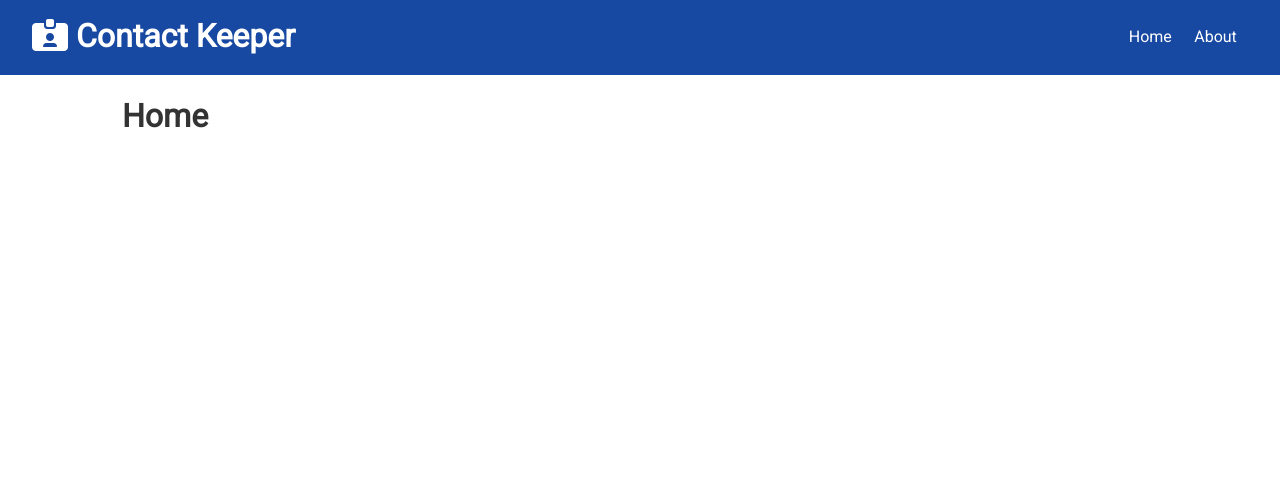
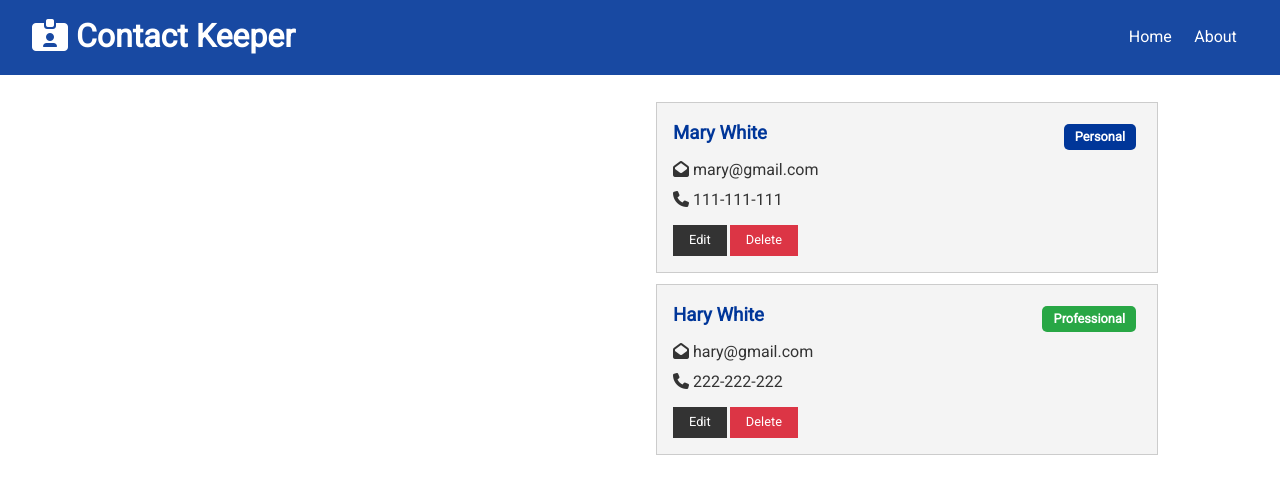
Before and after one commit to larry6767/contact-keeper, a React (Create React App) app in the folder client/: page / in a window 1280 px wide. Shown: the top 494 px of the page. Built offline with nearby package versions, Linux system fonts and the light colour scheme.

Commit message:
added _Contacts_, _Contact_ components

```diff
--- a/client/src/App.js
+++ b/client/src/App.js
@@ -3,9 +3,12 @@
 import Navbar from './components/layout/Navbar'
 import Home from './components/pages/Home'
 import About from './components/pages/About'
+import ContactState from './context/contact/ContactState'
+
 import './App.css'
 
-const App = () => <Router>
+const App = () => <ContactState>
+  <Router>
     <Fragment>
       <Navbar />
       <div className="container">
@@ -16,5 +19,6 @@
       </div>
     </Fragment>
   </Router>
+</ContactState>
 
 export default App
--- /dev/null
+++ b/client/src/components/contacts/Contact.js
@@ -0,0 +1,35 @@
+import React from 'react'
+import PropTypes from 'prop-types'
+import { capitalize } from 'lodash'
+
+const Contact = ({ contact }) => {
+  const { id, name, email, phone, type } = contact
+
+  return (
+    <div className='card bg-light'>
+      <h3 className="text-primary text-left">
+        {`${name} `}
+        <span
+          className={`badge ${type === 'professional' ? 'badge-success' : 'badge-primary'}`}
+          style={{ float: 'right' }}
+        >
+          {capitalize(type)}
+        </span>
+      </h3>
+      <ul className='list'>
+        {!email ? null : <li><i className="fas fa-envelope-open"></i> {email}</li>}
+        {!phone ? null : <li><i className="fas fa-phone"></i> {phone}</li>}
+      </ul>
+      <p>
+        <button className="btn btn-dark btn-sm">Edit</button>
+        <button className="btn btn-danger btn-sm">Delete</button>
+      </p>
+    </div>
+  )
+}
+
+Contact.propTypes = {
+  contact: PropTypes.object.isRequired,
+}
+
+export default Contact
--- /dev/null
+++ b/client/src/components/contacts/Contacts.js
@@ -0,0 +1,17 @@
+import React, { Fragment, useContext } from 'react'
+import Contact from './Contact'
+import ContactContext from '../../context/contact/contactContext'
+
+const Contacts = () => {
+  const
+    contactContext = useContext(ContactContext),
+    { contacts } = contactContext
+
+  return (
+    <Fragment>
+      {contacts.map(contact => <Contact key={contact.id} contact={contact} />)}
+    </Fragment>
+  )
+}
+
+export default Contacts
--- a/client/src/components/pages/Home.js
+++ b/client/src/components/pages/Home.js
@@ -1,10 +1,14 @@
 import React from 'react'
+import Contacts from '../contacts/Contacts'
 
 const Home = () => {
   return (
-    <h1>
-      Home
-    </h1>
+    <div className='grid-2'>
+      <div>{/* ContactForm */}</div>
+      <div>
+        <Contacts />
+      </div>
+    </div>
   )
 }
 
--- /dev/null
+++ b/client/src/context/contact/ContactState.js
@@ -0,0 +1,62 @@
+import React, { useReducer } from 'react'
+import uuid from 'uuid'
+import ContactContext from './contactContext'
+import contactReducer from './contactReducer'
+import {
+  ADD_CONTACT,
+  DELETE_CONTACT,
+  SET_CURRENT,
+  CLEAR_CURRENT,
+  UPDATE_CONTACT,
+  FILTER_CONTACTS,
+  CLEAR_FILTER
+} from '../types'
+
+const ContactState = props => {
+  const initialState = {
+    contacts: [
+      {
+        "type": "personal",
+        "id": "5d9634801c0f43a13e45991b",
+        "name": "Mary White",
+        "email": "mary@gmail.com",
+        "phone": "111-111-111",
+        "date": "1570124928414"
+      },
+      {
+        "type": "professional",
+        "id": "5d9634671c0f43a13e45991a",
+        "name": "Hary White",
+        "email": "hary@gmail.com",
+        "phone": "222-222-222",
+        "date": "1570124903423"
+      }
+    ]
+  }
+
+  const [state, dispatch] = useReducer(contactReducer, initialState)
+
+  // Add contact
+
+  // Delete contact
+
+  // Set current contact
+
+  // Clear current contact
+
+  // Update contact
+
+  // Filter contacts
+
+  // Clear filter
+
+  return <ContactContext.Provider
+    value={{
+      contacts: state.contacts
+    }}
+  >
+    {props.children}
+  </ContactContext.Provider>
+}
+
+export default ContactState
--- /dev/null
+++ b/client/src/context/contact/contactContext.js
@@ -0,0 +1,5 @@
+import { createContext } from 'react'
+
+const contactContext = createContext()
+
+export default contactContext
--- /dev/null
+++ b/client/src/context/types.js
@@ -0,0 +1,9 @@
+export const ADD_CONTACT = 'ADD_CONTACT'
+export const DELETE_CONTACT = 'DELETE_CONTACT'
+export const SET_CURRENT = 'SET_CURRENT'
+export const CLEAR_CURRENT = 'CLEAR_CURRENT'
+export const UPDATE_CONTACT = 'UPDATE_CONTACT'
+export const FILTER_CONTACTS = 'FILTER_CONTACTS'
+export const CLEAR_FILTER = 'CLEAR_FILTER'
+export const SET_ALERT = 'SET_ALERT'
+export const REMOVE_ALERT = 'REMOVE_ALERT'
--- a/package.json
+++ b/package.json
@@ -19,6 +19,7 @@
     "express": "^4.17.1",
     "express-validator": "^6.2.0",
     "jsonwebtoken": "^8.5.1",
+    "lodash": "^4.17.15",
     "mongoose": "^5.6.11"
   },
   "devDependencies": {
```
Also changed, not shown: client/src/context/contact/contactReducer.js (added). Lines whose indentation alone changed are shown as unchanged.
